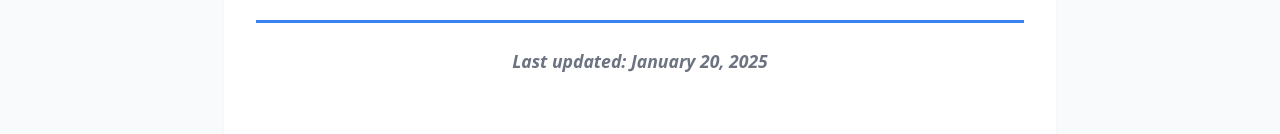
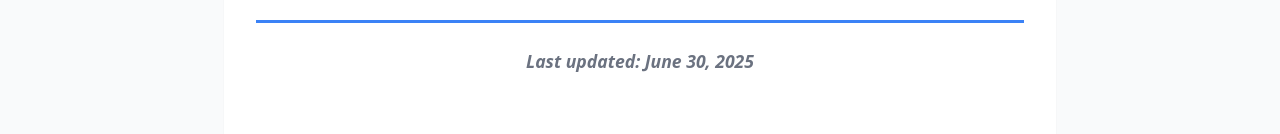
Before and after one commit to biroman/PkmnBindr, a React (Vite) app: page /privacy in a window 1280 px wide. Shown: the part 217-351 px from the top of the page. Built offline with nearby package versions, Linux system fonts and the light colour scheme; no server answers.

Commit message:
Update PrivacyPolicyPage last updated date to June 30, 2025 for accuracy and compliance

```diff
--- a/src/pages/PrivacyPolicyPage.jsx
+++ b/src/pages/PrivacyPolicyPage.jsx
@@ -86,7 +86,7 @@ const PrivacyPolicyPage = () => {
                 dangerouslySetInnerHTML={{
                   __html: `
                   <h1>Privacy Policy for pkmnbindr</h1>
-                  <p class="last-updated"><strong>Last updated: January 20, 2025</strong></p>
+                  <p class="last-updated"><strong>Last updated: June 30, 2025</strong></p>
 
                   <div class="section">
                     <h2>1. Data Controller</h2>
```
